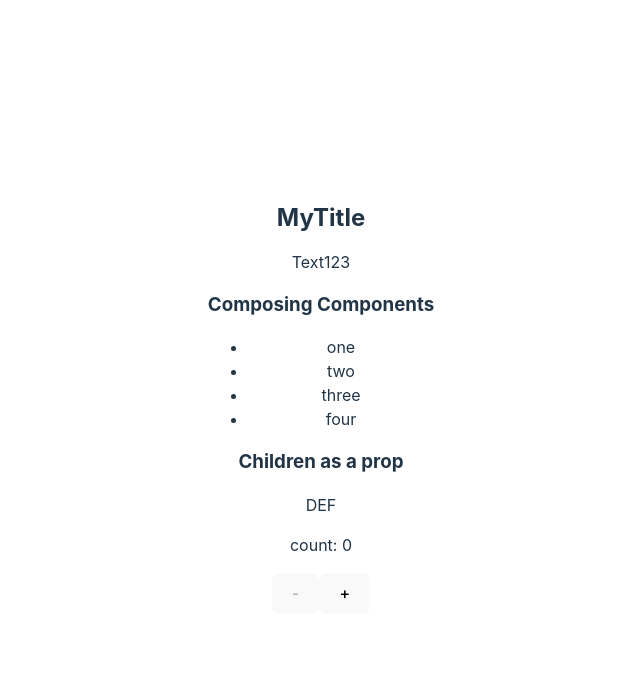
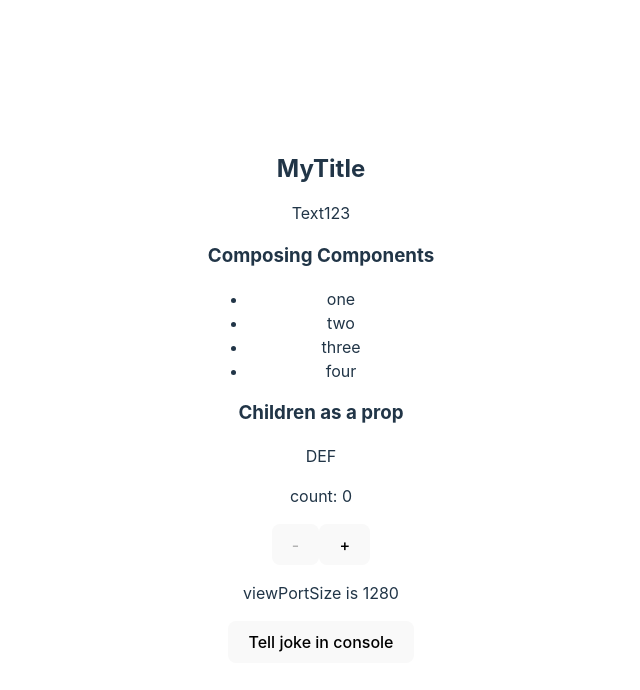
Before and after one commit to sandstorm/React-Workshop-Nov22-Hands-On, a React (Vite) app: page / in a window 1280 px wide. Shown: the top 690 px of the page, without its empty margins (319-959 px from the left). Built offline with nearby package versions, Linux system fonts and the light colour scheme.

Commit message:
ResizeObserver custom hook

```diff
--- a/src/App.tsx
+++ b/src/App.tsx
@@ -3,9 +3,9 @@ import Counter from './components/Counter'
 import HeaderAndText from './components/HeaderAndText'
 import HigherOrderComponent from './components/HigherOrderComponent'
 import MyList from './components/MyList'
+import ResizeDependendComponent from './components/ResizeDependendComponent'
 
 function App() {
-
   return (
     <div className="App">
       {/* This is a comment in JSX */}
@@ -19,6 +19,8 @@ function App() {
       <HigherOrderComponent otherComponent={<div>DEF</div>} children={<h3>Children as a prop</h3>} />
 
       <Counter />
+
+      <ResizeDependendComponent />
     </div>
   )
 }
--- /dev/null
+++ b/src/components/ResizeDependendComponent.tsx
@@ -0,0 +1,15 @@
+import { memo } from "react"
+import useResizeObserver from "../hooks/useResizeObserver"
+
+const ResizeDependendComponent = () => {
+    const { size, logFunnyJoke } = useResizeObserver(document.body)
+
+    return (
+        <div>
+            <p>{`viewPortSize is ${size}`}</p>
+            <button onClick={() => logFunnyJoke()}>Tell joke in console</button>
+        </div>
+    )
+}
+
+export default memo(ResizeDependendComponent)
--- /dev/null
+++ b/src/hooks/useResizeObserver.ts
@@ -0,0 +1,42 @@
+import { useEffect, useMemo, useState } from "react"
+
+const useResizeObserver = (elementToObserve: HTMLElement) => {
+    const [viewPortSize, setViewPortSize] = useState(0)
+
+    useEffect(() => {
+        setViewPortSize(elementToObserve.clientWidth)
+
+        const resizeObserver = new ResizeObserver((entries) => {
+            setViewPortSize(entries[0].borderBoxSize[0].inlineSize)
+        })
+
+        resizeObserver.observe(elementToObserve);
+
+        // remove observer after component unmount
+        return () => resizeObserver.disconnect()
+    }, [
+        // only re-evaluate this effect hook, when "elementToObserve" or "setViewPortSize" changes
+        // (even if setViewPortSize is very likely not going to change)
+        elementToObserve,
+        setViewPortSize,
+    ])
+
+    const logFunnyJoke = useMemo(
+        () => {
+            // return the memoized value (in this case a function)
+            return () => console.log('knock knock ...')
+        },
+        // dependency array of useMemo
+        []
+    )
+
+    // this gives you an indication for hook re-evaluations (e.g. every time "viewPortSize" changes)
+    console.log('hook re-evaluated!')
+
+    return {
+        size: viewPortSize,
+        logFunnyJoke,
+    }
+}
+
+export default useResizeObserver
```
